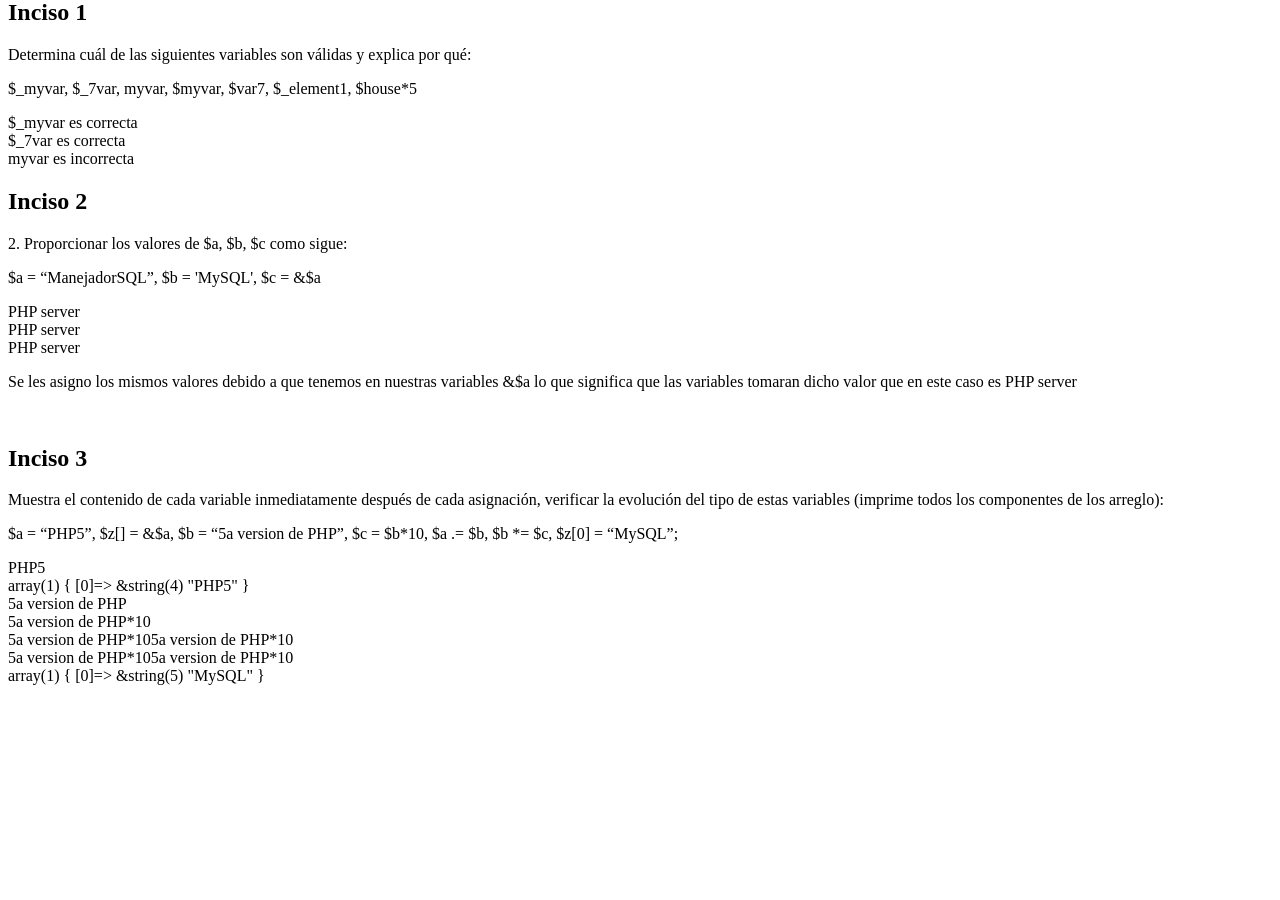
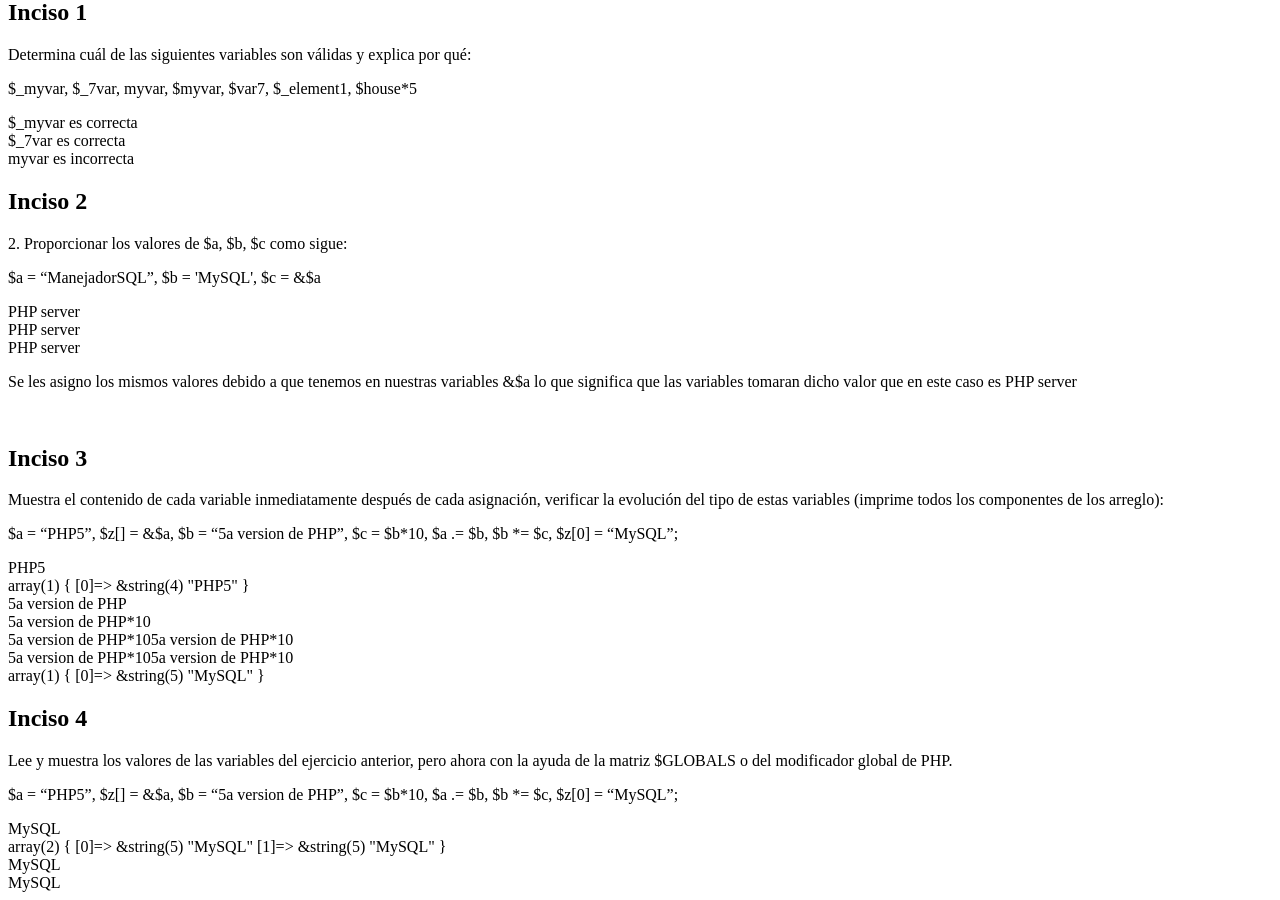
Before and after one commit to Nao0104/Practicas, a PHP site: page / in a window 1280 px wide. Shown: the part 21-921 px from the top of the page. Before the commit the page ends 706 px from the top, so only its background shows below. Run offline with PHP 8.4, Linux system fonts and the light colour scheme.

Commit message:
Inciso 4 practica 3

```diff
--- a/practicas/p03/index.php
+++ b/practicas/p03/index.php
@@ -51,6 +51,28 @@
        $z[0] = 'MySQL';
        var_dump($z);
     ?>
-
+    <h2>Inciso 4</h2>
+    <p>Lee y muestra los valores de las variables del ejercicio anterior, pero ahora con la ayuda de
+la matriz $GLOBALS o del modificador global de PHP.</p>
+    <p> $a = “PHP5”, $z[] = &$a, $b = “5a version de PHP”, $c = $b*10, $a .= $b, $b *= $c, $z[0] = “MySQL”;</p>
+    <?php
+       $a = "PHP5";
+       $z[] = &$a;
+       $b = '5a version de PHP';
+       $c = "$b*10";
+       $a .= $b;
+       "$b *= $c";
+       $z[0] = "MySQL";
+       function test()
+       {
+       global $a, $z, $b, $c;
+       }
+       test();
+       echo "$a <br>";
+       var_dump ($z);
+       echo "<br> $b <br>";
+       print_r($c);
+       //echo "<br> $a <br>";
+    ?>
 </body>
 </html>
```
